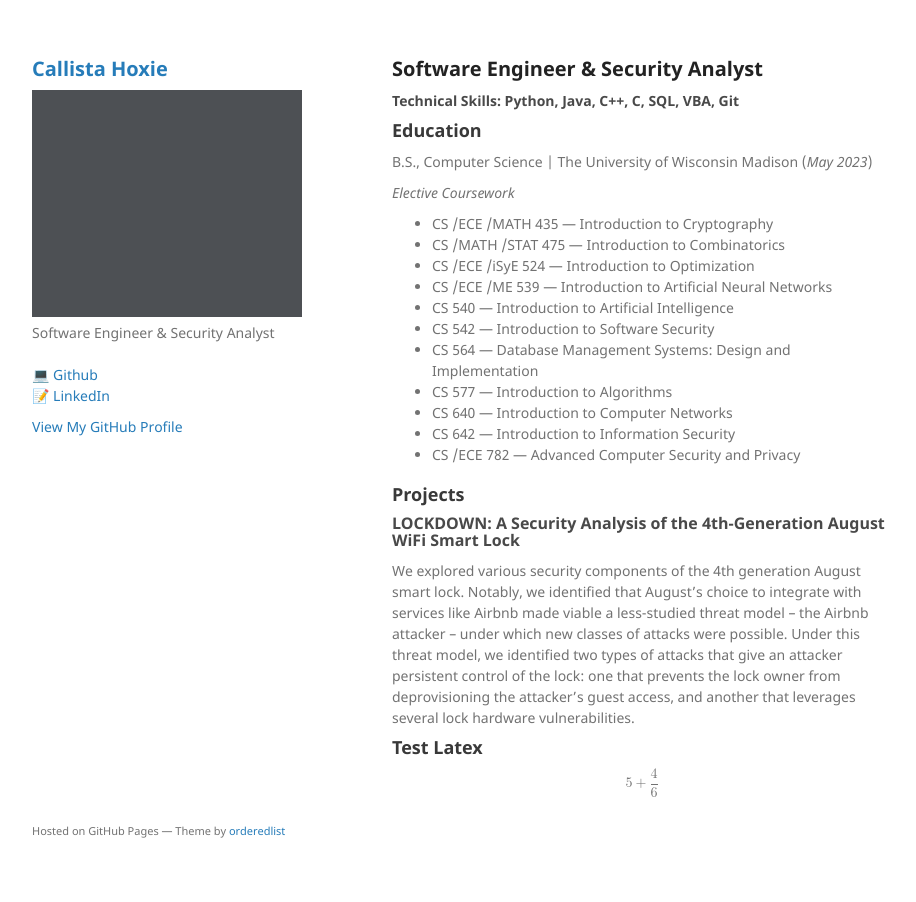
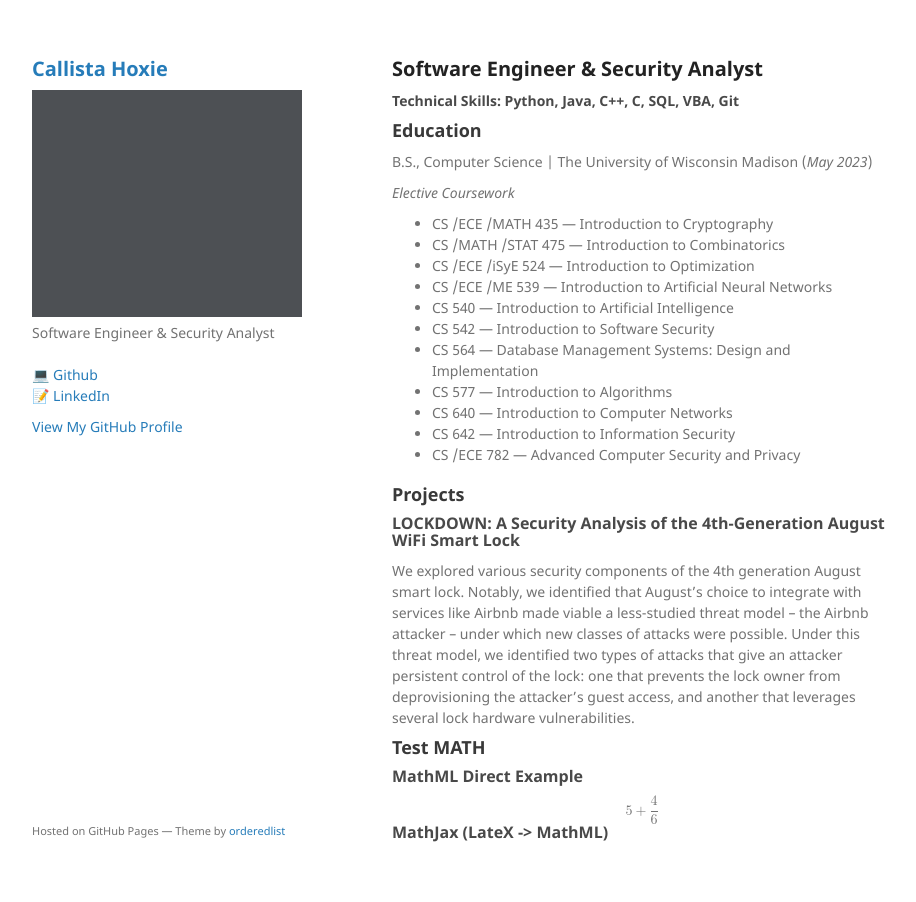
Before and after one commit to callistajosette/callistajosette.github.io, a Jekyll site: the page built from index.md, in a window 1280 px wide. Shown: the whole page, without its empty margins (178-1094 px from the left). Built offline with Jekyll 4.4.1, drawn with Linux system fonts in a browser that asks for light colours; our own code applies the rules of GitHub Pages for plain Markdown files.

Commit message:
Update index.md

```diff
--- a/index.md
+++ b/index.md
@@ -23,7 +23,8 @@ B.S., Computer Science | The University of Wisconsin Madison (_May 2023_)
 
 We explored various security components of the 4th generation August smart lock. Notably, we identified that August’s choice to integrate with services like Airbnb made viable a less-studied threat model – the Airbnb attacker – under which new classes of attacks were possible. Under this threat model, we identified two types of attacks that give an attacker persistent control of the lock: one that prevents the lock owner from deprovisioning the attacker’s guest access, and another that leverages several lock hardware vulnerabilities.
 
-## Test Latex
+## Test MATH
+### MathML Direct Example
 <math display="block" class="tml-display" style="display:block math;">
   <mrow>
     <mn>5</mn>
@@ -34,3 +35,4 @@ We explored various security components of the 4th generation August smart lock.
     </mfrac>
   </mrow>
 </math>
+### MathJax (LateX -> MathML)
```
